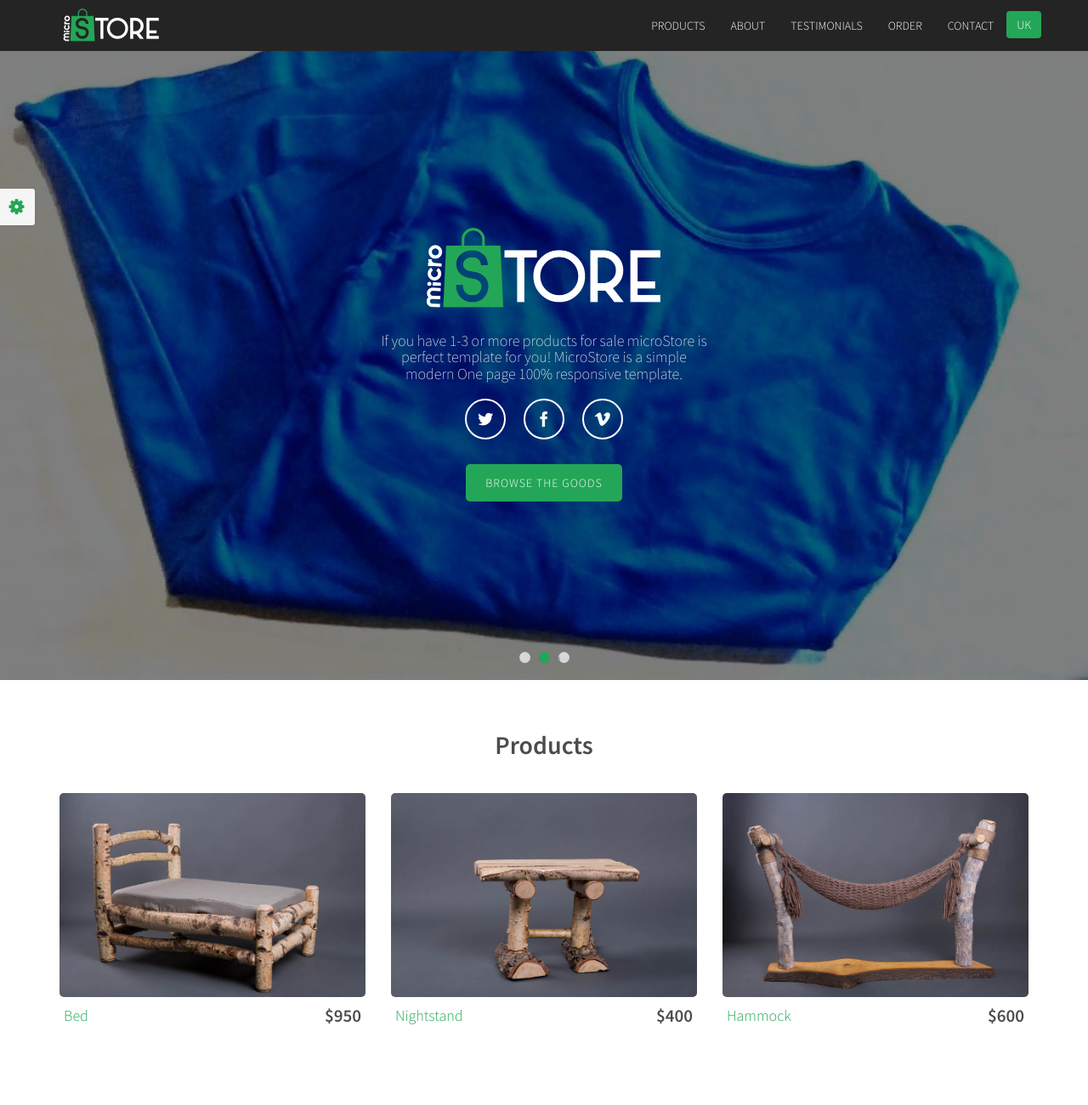
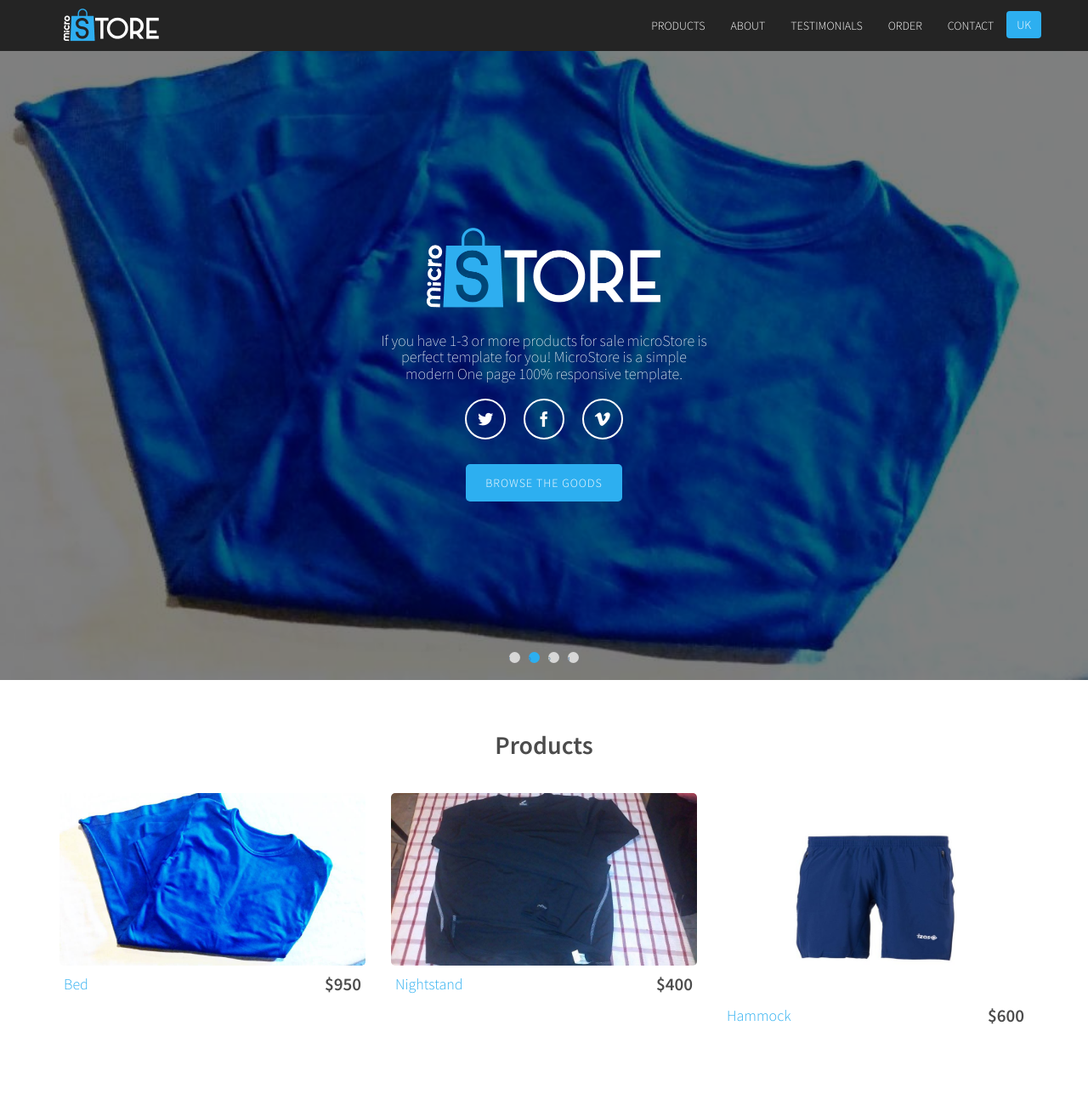
Before and after one commit to alexgustavofernandez/store, a plain HTML site: page index.html in a window 1280 px wide. Shown: the top 1300 px of the page at 85% size. Drawn offline with nearby package versions, Linux system fonts and the light colour scheme.

Commit message:
Hide style switcher
Now the default color is blue
Add more images

```diff
--- a/index.html
+++ b/index.html
@@ -12,7 +12,7 @@
 		<link rel="stylesheet" href="css/icons.css">
 		<link rel="stylesheet" href="css/animate.min.css">
 		<link rel="stylesheet" href="css/switcher.css">
-		<link rel="stylesheet" href="css/green.css" class="colors">
+		<link rel="stylesheet" href="css/blue.css" class="colors">
 		<link rel="shortcut icon" href="img/ico/32.png" sizes="32x32" type="image/png"/>
 		<link rel="apple-touch-icon-precomposed" href="img/ico/60.png" type="image/png"/>
 		<link rel="apple-touch-icon-precomposed" sizes="72x72" href="img/ico/72.png" type="image/png"/>
@@ -32,7 +32,7 @@
 						<span class="icon-bar"></span><span class="icon-bar"></span><span class="icon-bar"></span>
 					</button>
 					<a class="navbar-brand" href="#home">
-						<img id="navlogo" src="img/navlogo-green.png" alt="microstore" width="122" height="45">
+						<img id="navlogo" src="img/navlogo-blue.png" alt="microstore" width="122" height="45">
 					</a>
 
 				</div>
@@ -63,7 +63,7 @@
 			<div class="container welcome-content">
 				<div class="row">
 					<div class="col-lg-4 col-lg-offset-4 col-md-6 col-md-offset-3 col-sm-8 col-sm-offset-2 col-xs-12 text-center wow fadeInUp">
-						<img id="logo" src="img/logo-green.png" class="img-responsive text-center" alt="shop logo" width="300">
+						<img id="logo" src="img/logo-blue.png" class="img-responsive text-center" alt="shop logo" width="300">
 						<h2>If you have 1-3  or more products for sale microStore is perfect template for you! MicroStore is a simple modern One page 100% responsive template.</h2>
 						<ul class="social-links text-center">
 							<li><a href="#link"><i class="icon-twitter"></i></a></li>
@@ -79,7 +79,8 @@
 				<div class="slides-container">
 					<img src="img/s4.jpg" alt="">
 					<img src="img/s3.jpg" alt="">
-					<img src="img/s2.jpg" alt="">
+					<img src="img/s5.jpg" alt="">
+					<img src="img/s9.jpg" alt="">
 				</div>
 			</div>
 		</section>
@@ -96,7 +97,7 @@
 						<div class="img-box">
 							<div class="hover-mask2"></div>
 							<span class="product-icon icon-eye"></span>
-							<img class="img-responsive project-image" src="img/product1.jpg" alt="">
+							<img class="img-responsive project-image" src="img/s-product1.jpg" alt="">
 						</div>
 						<div class="product-info col-md-12">
 							<p class="project-price">$950</p>
@@ -113,7 +114,7 @@
 						<div class="img-box">
 							<div class="hover-mask2"></div>
 							<span class="product-icon icon-eye"></span>
-							<img class="img-responsive project-image" src="img/product2.jpg" alt="">
+							<img class="img-responsive project-image" src="img/s-product2.jpg" alt="">
 						</div>
 						<div class="product-info col-md-12">
 							<p class="project-price">$400</p>
@@ -131,7 +132,7 @@
 						<div class="img-box">
 							<div class="hover-mask2"></div>
 							<span class="product-icon icon-eye"></span>
-							<img class="img-responsive project-image" src="img/product3.jpg" alt="">
+							<img class="img-responsive project-image" src="img/s-product3.jpg" alt="">
 						</div>
 						<div class="product-info col-md-12">
 							<p class="project-price">$600</p>
@@ -576,6 +577,8 @@
 			</div>
 		</div>
 
+
+<!--
 		<section id="style-switcher">
 			<h2>Colors <a href="#"><i class="icon-cog"></i></a></h2>
 				<ul>
@@ -584,6 +587,8 @@
 					<li id="orange"></li>
 				</ul>
 		</section>
+        -->
+
 
 		<script type="text/javascript" src="https://ajax.googleapis.com/ajax/libs/jquery/2.0.3/jquery.min.js"></script>
 		<script type="text/javascript" src="https://ajax.googleapis.com/ajax/libs/angularjs/1.3.3/angular.min.js"></script>
```
Also changed, not shown: img/descarga.jpg (added), img/s-product1.jpg (added), img/s-product2.jpg (added), img/s-product3.jpg (added), img/s-product31.jpg (added), img/s-product32.jpg (added).
